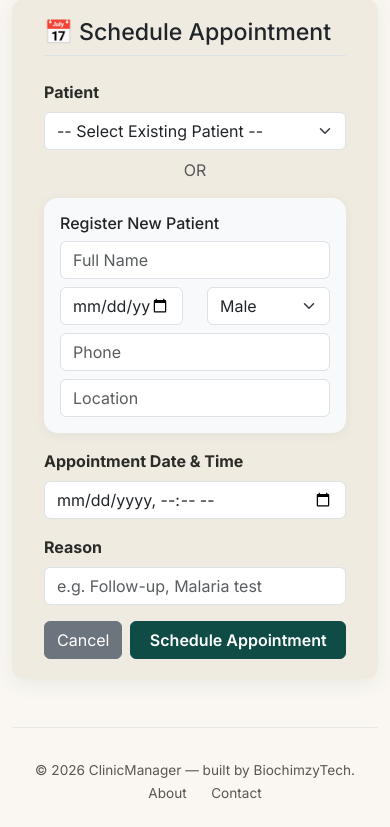
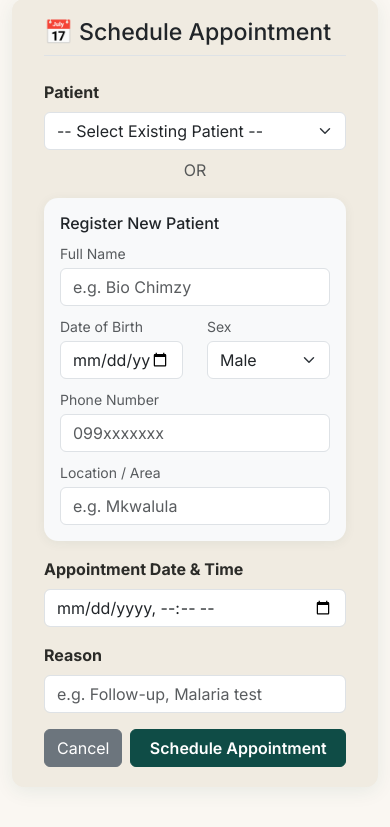
Before and after one commit to BioChimzy1/clinic-manager, a Flask app: template templates/schedule_appointment.html in a window 390 px wide. Shown: the part 97-924 px from the top of the page. Run offline with Flask 3, Linux system fonts and the light colour scheme; the template is opened without the code that fills it, so the values that code supplies are empty; the visitor is signed in with stand-in values (Sample User, id 1).

Commit message:
Add field labels (Full Name, DOB, Sex, Phone, Location) to embedded registration form in schedule_appointment.html

```diff
--- a/templates/schedule_appointment.html
+++ b/templates/schedule_appointment.html
@@ -18,11 +18,16 @@
             <div class="card bg-light mb-3 p-3">
                 <h6>Register New Patient</h6>
                 <div class="mb-2">
-                    <input type="text" name="new_name" class="form-control" placeholder="Full Name">
+                    <label class="form-label small text-muted mb-1">Full Name</label>
+                    <input type="text" name="new_name" class="form-control" placeholder="e.g. Bio Chimzy">
                 </div>
                 <div class="row mb-2">
-                    <div class="col-6"><input type="date" name="new_dob" class="form-control"></div>
                     <div class="col-6">
+                        <label class="form-label small text-muted mb-1">Date of Birth</label>
+                        <input type="date" name="new_dob" class="form-control">
+                    </div>
+                    <div class="col-6">
+                        <label class="form-label small text-muted mb-1">Sex</label>
                         <select name="new_sex" class="form-select">
                             <option value="Male">Male</option>
                             <option value="Female">Female</option>
@@ -30,10 +35,12 @@
                     </div>
                 </div>
                 <div class="mb-2">
-                    <input type="text" name="new_phone" class="form-control" placeholder="Phone">
+                    <label class="form-label small text-muted mb-1">Phone Number</label>
+                    <input type="text" name="new_phone" class="form-control" placeholder="099xxxxxxx">
                 </div>
                 <div>
-                    <input type="text" name="new_location" class="form-control" placeholder="Location">
+                    <label class="form-label small text-muted mb-1">Location / Area</label>
+                    <input type="text" name="new_location" class="form-control" placeholder="e.g. Mkwalula">
                 </div>
             </div>
 
```
